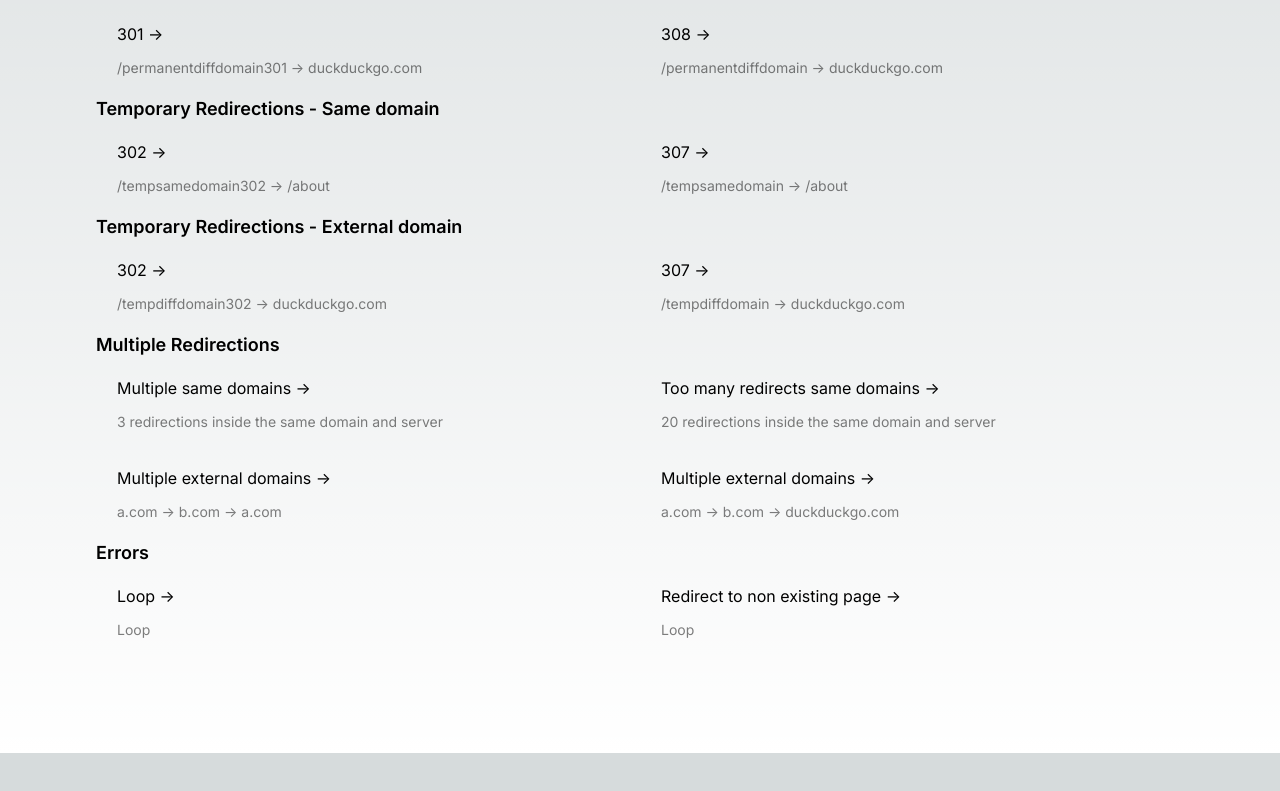
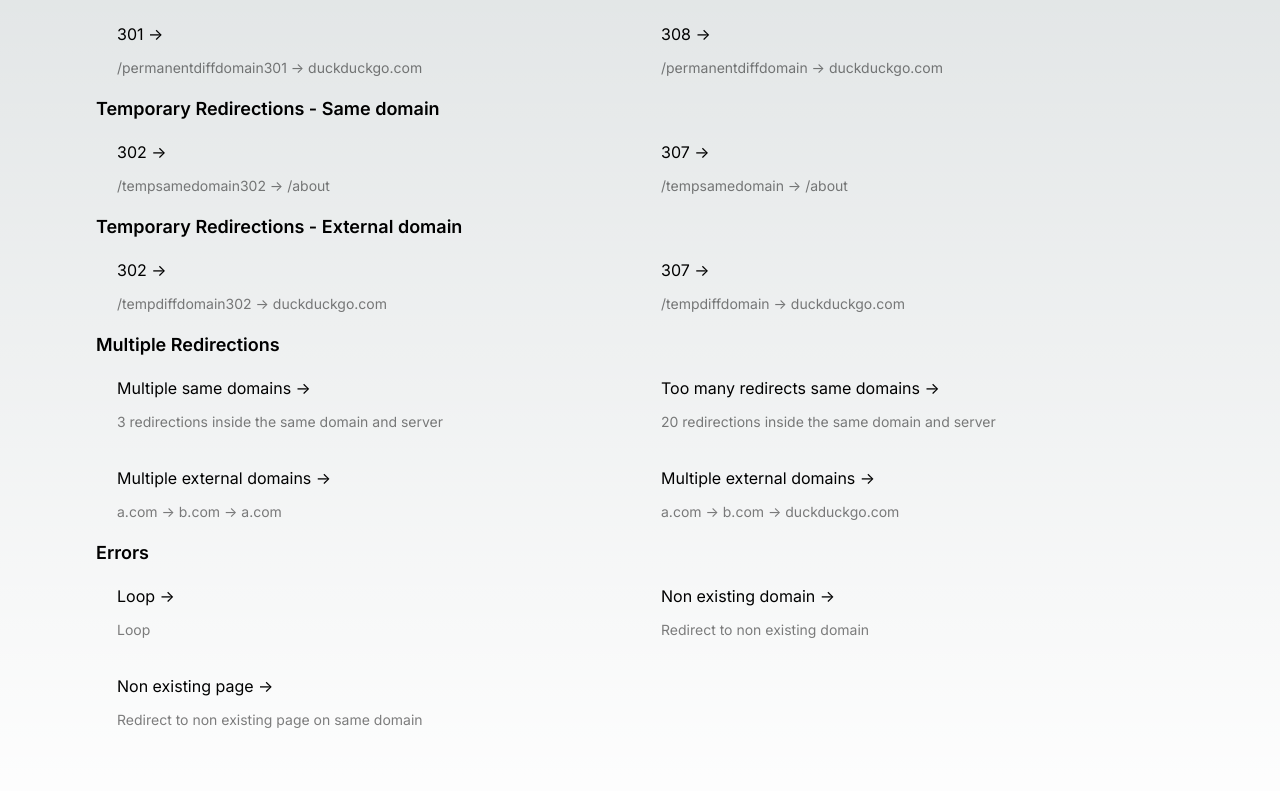
Before and after one commit to velkan14/test-page, a Next.js app: page / in a window 1280 px wide. Shown: the part 395-1186 px from the top of the page. Before the commit the page ends 1148 px from the top, so only its background shows below. Built offline with nearby package versions, Linux system fonts and the light colour scheme.

Commit message:
Rework on non exisiting

```diff
--- a/next.config.js
+++ b/next.config.js
@@ -119,6 +119,16 @@ const nextConfig = {
         destination: `/loop1`,
         permanent: false,
       },
+      {
+        source: "/nonexistingsame",
+        destination: `/asfhdjidsghnureg`,
+        permanent: false,
+      },
+      {
+        source: "/nonexistingexternal",
+        destination: `https://none.ansjdhnf/`,
+        permanent: false,
+      },
     ];
   },
 };
--- a/src/app/page.tsx
+++ b/src/app/page.tsx
@@ -106,9 +106,14 @@ export default function Home() {
       <Grid title="Errors">
         <Button url="/loop1" title="Loop" description="Loop" />
         <Button
-          url="/abncasdaskjmdask"
-          title="Redirect to non existing page"
-          description="Loop"
+          url="/nonexistingexternal"
+          title="Non existing domain"
+          description="Redirect to non existing domain"
+        />
+        <Button
+          url="/nonexistingsame"
+          title="Non existing page"
+          description="Redirect to non existing page on same domain"
         />
       </Grid>
     </main>
```
